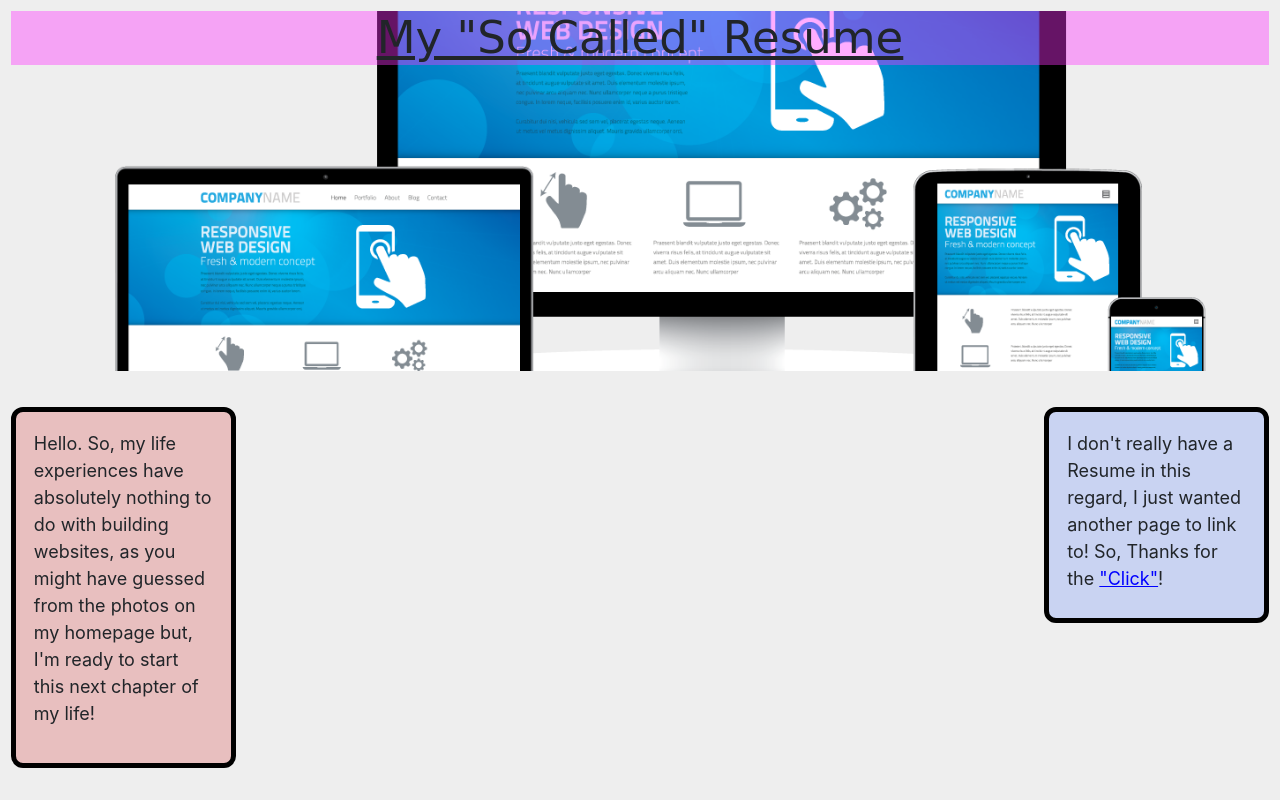
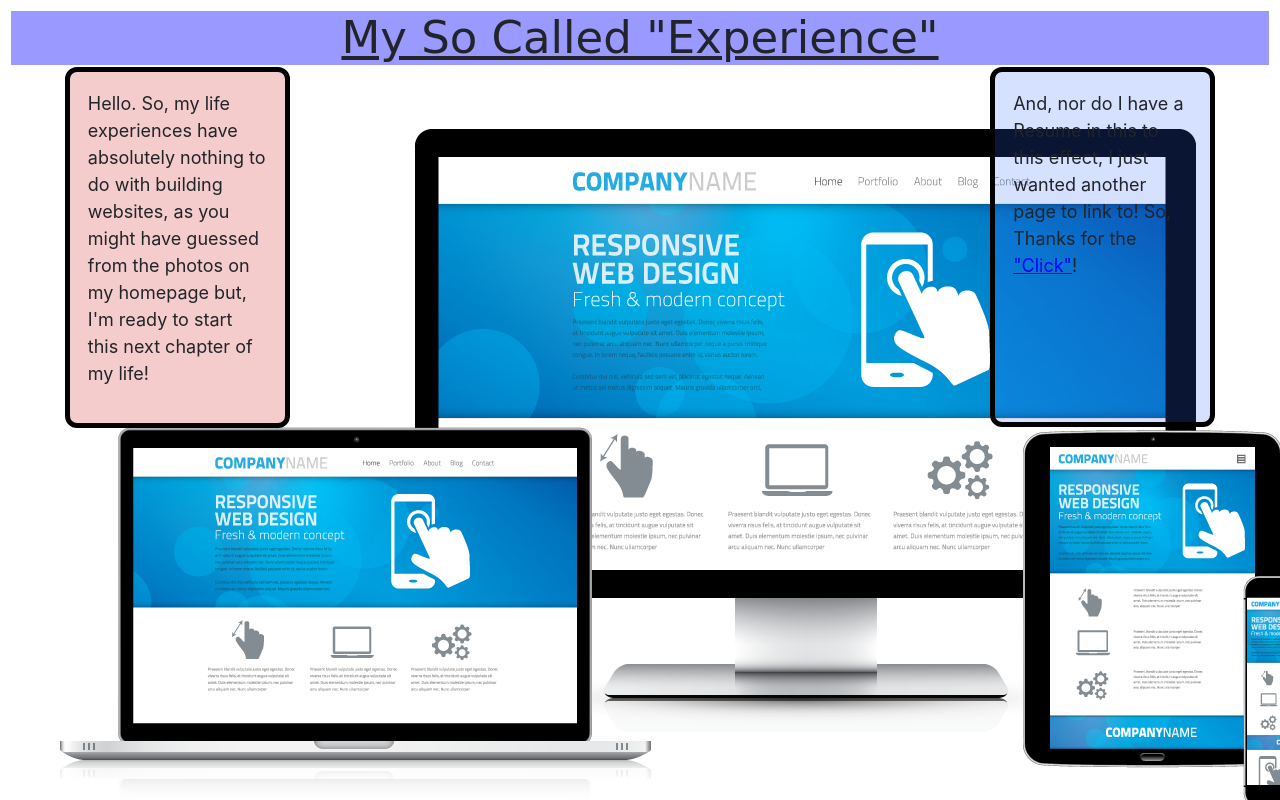
Before and after one commit to CFloy66-v12o/Techdegree_proj_1, a plain HTML site: page resume.html in a window 1280 px wide. Drawn offline with nearby package versions, Linux system fonts and the light colour scheme.

Commit message:
made some changes to resume.html

```diff
--- a/resources/css/styles.css
+++ b/resources/css/styles.css
@@ -8,6 +8,7 @@ html {
 body {
   background: rgba(170,170,170,0.2);
   margin: 0.6rem 0.6rem auto 0.6rem;
+  background: url(../../resources/images/responsive.png);
 }
 
 header {
@@ -16,7 +17,7 @@ header {
   font-size: 1.4rem;
   font-family: cursive, fantasy;
   margin-bottom: 2rem;
-  background: url(../../resources/images/responsive.png);
+
   background-size: cover;
   background-position: center;
   background-repeat: no-repeat;
@@ -24,7 +25,7 @@ header {
 }
 
 header h1 {
-  background: rgba(255,51,255,0.4);
+  background: rgba(0,0,255,0.4);
 }
 
 .container-left {
@@ -33,6 +34,8 @@ header h1 {
   border: solid black 5px;
   border-radius: 12px;
   background: rgba(204,0,0,0.2);
+  margin-left: 3rem;
+  margin-top: -18.89rem;
 }
 
 .container-left p {
@@ -42,11 +45,13 @@ header h1 {
 
 .container-right {
   width: 12.5rem;
-  height: 12rem;
+  height: 20rem;
   float: right;
   border: solid black 5px;
   border-radius: 12px;
   background: rgba(51,102,255,0.2);
+  margin-right: 3rem;
+  margin-top: -18.89rem;
 }
 
 
@@ -54,7 +59,7 @@ header h1 {
   padding: 1rem 1rem 1rem 1rem;
 }
 
-.click {
+span {
   text-decoration: underline;
   color: blue;
 }
--- a/resume.html
+++ b/resume.html
@@ -13,7 +13,7 @@
   </head>
   <body>
    <header>
-    <h1>My "So Called" Resume</h1>
+    <h1>My So Called "Experience"</h1>
    </header>
 
     <main>
@@ -21,7 +21,7 @@
        <p>Hello. So, my life experiences have absolutely nothing to do with building websites, as you might have guessed from the photos on my homepage but, I'm ready to start this next chapter of my life!</p>
      </section>
      <section  class="container-right">
-       <p>I don't really have a Resume in this regard, I just wanted another page to link to! So, Thanks for the <span class="click">"Click"</span>!</p>
+       <p>And, nor do I have a Resume in this to this effect, I just wanted another page to link to! So, Thanks for the <span>"Click"</span>!</p>
      </section>
    </main>
 
```
